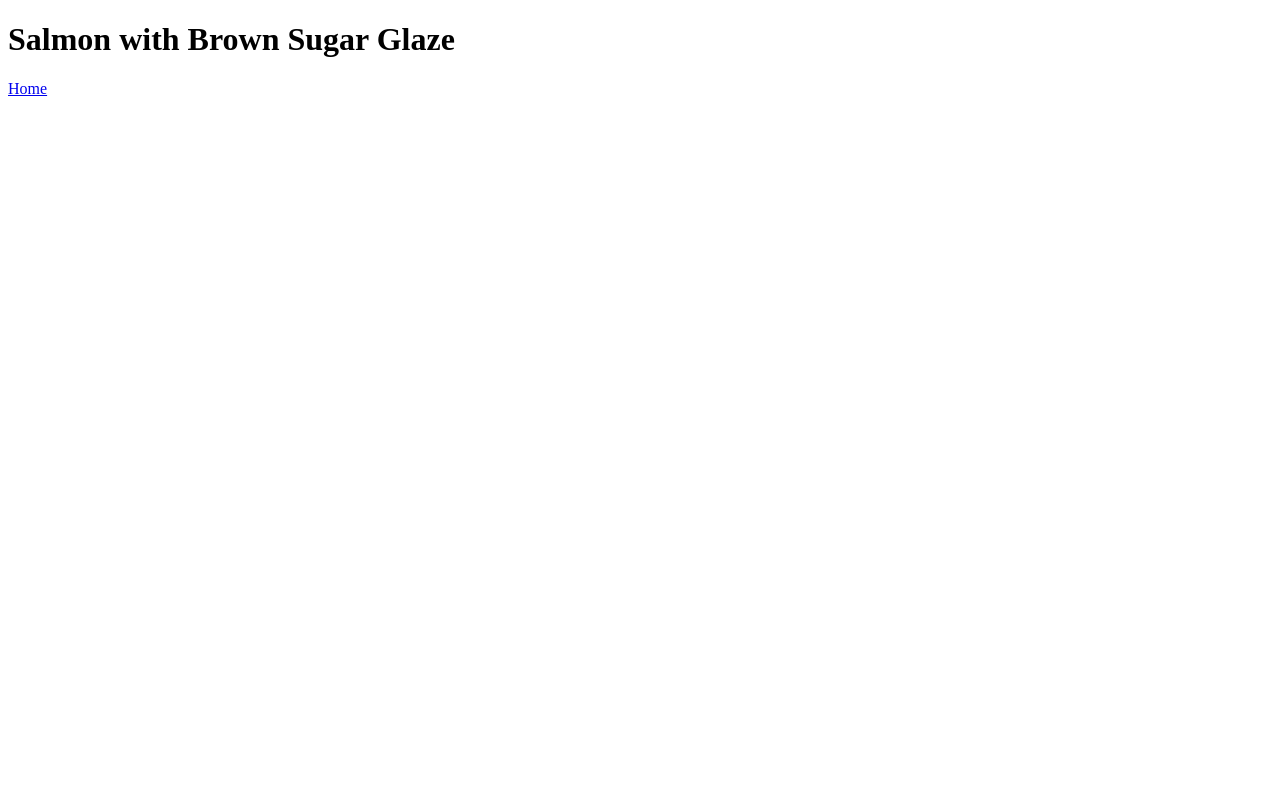
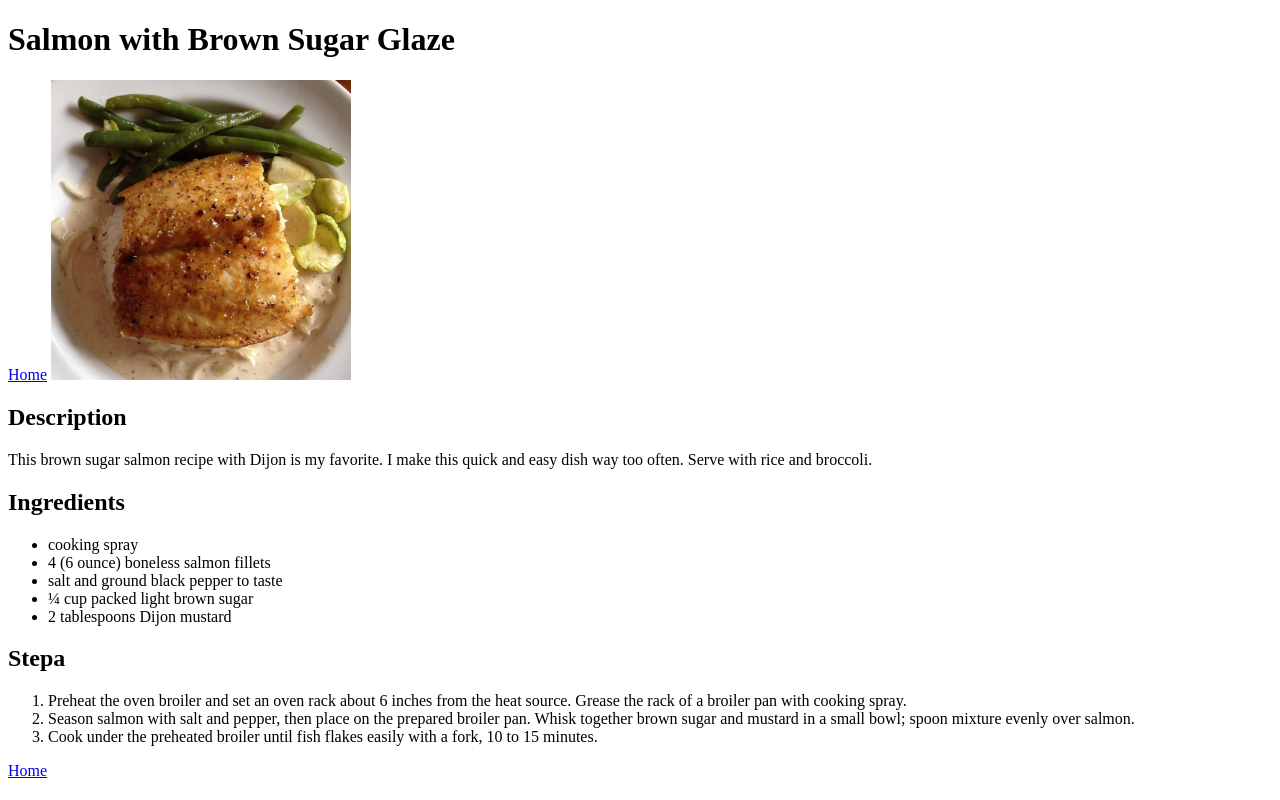
Before and after one commit to CyberDagger/odin_recipes, a plain HTML site: page recipes/salmon.html in a window 1280 px wide. Drawn offline with Linux system fonts and the light colour scheme.

Commit message:
First recipe
First recipe implemented, will serve as template for others

```diff
--- a/recipes/salmon.html
+++ b/recipes/salmon.html
@@ -2,10 +2,32 @@
 <html lang="en">
     <head>
         <meta charset="UTF-8">
-        <title>Document</title>
+        <title>Salmon with Brown Sugar Glaze</title>
     </head>
     <body>
         <h1>Salmon with Brown Sugar Glaze</h1>
         <a href="../index.html">Home</a>
+        <img src="../images/salmon.webp" alt="Salmon with Brown Sugar Glaze" width="300" height="300">
+
+        <h2>Description</h2>
+        <p>This brown sugar salmon recipe with Dijon is my favorite. I make this quick and easy dish way too often. Serve with rice and broccoli.</p>
+
+        <h2>Ingredients</h2>
+        <ul>
+            <li>cooking spray</li>
+            <li>4 (6 ounce) boneless salmon fillets</li>
+            <li>salt and ground black pepper to taste</li>
+            <li>¼ cup packed light brown sugar</li>
+            <li>2 tablespoons Dijon mustard</li>
+        </ul>
+
+        <h2>Stepa</h2>
+        <ol>
+            <li>Preheat the oven broiler and set an oven rack about 6 inches from the heat source. Grease the rack of a broiler pan with cooking spray.</li>
+            <li>Season salmon with salt and pepper, then place on the prepared broiler pan. Whisk together brown sugar and mustard in a small bowl; spoon mixture evenly over salmon.</li>
+            <li>Cook under the preheated broiler until fish flakes easily with a fork, 10 to 15 minutes.</li>
+        </ol>
+
+        <a href="../index.html">Home</a>
     </body>
 </html>
```
